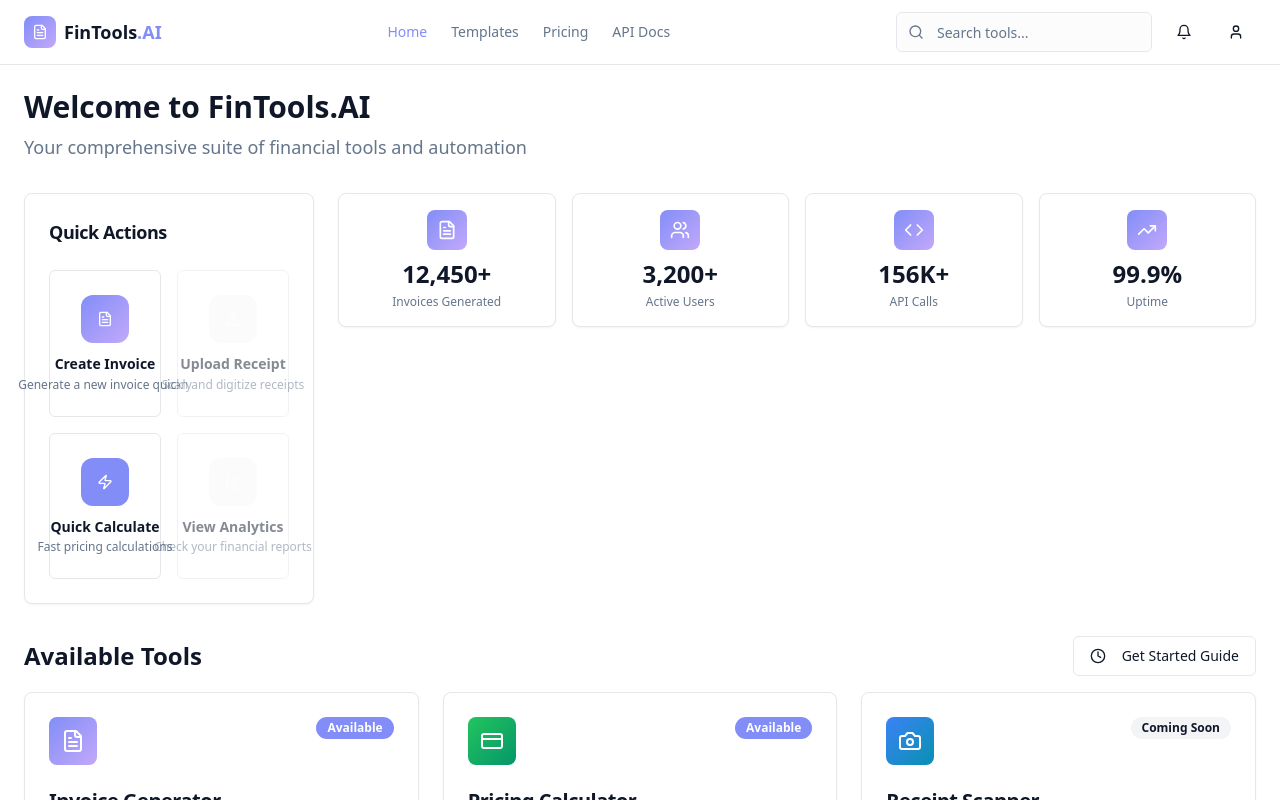
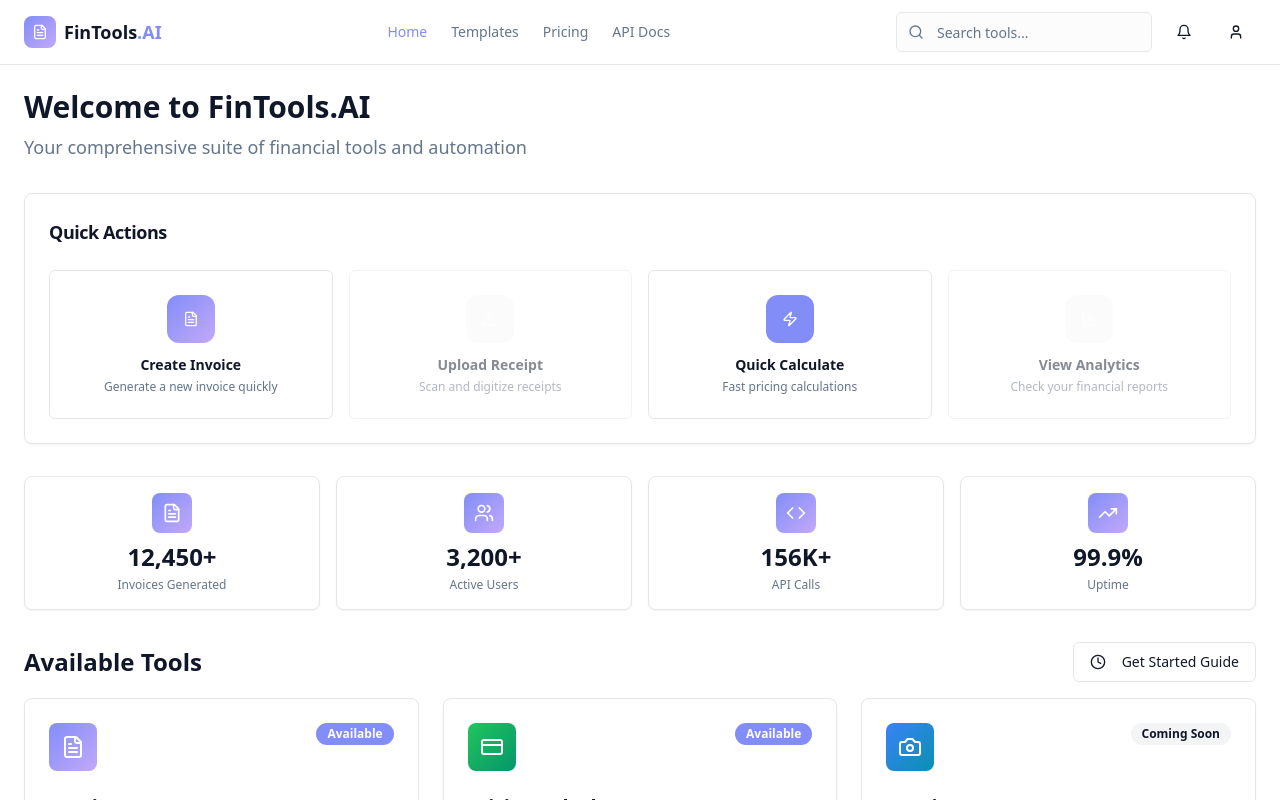
Before and after one commit to faisalghani12/vibe-invoice-forge, a React (Vite) app: page / in a window 1280 px wide. Shown: the top 800 px of the page. Built offline with nearby package versions, Linux system fonts and the light colour scheme; what @react-pdf/renderer would draw is missing.

Commit message:
Fix Quick Actions layout
Adjusted Quick Actions component to display below the main heading on web and in a row.

```diff
--- a/src/components/QuickActions.tsx
+++ b/src/components/QuickActions.tsx
@@ -46,26 +46,26 @@ export function QuickActions() {
         <CardTitle className="text-lg">Quick Actions</CardTitle>
       </CardHeader>
       <CardContent>
-        <div className="grid grid-cols-1 sm:grid-cols-2 gap-4">
+        <div className="grid grid-cols-2 lg:grid-cols-4 gap-3 lg:gap-4">
           {quickActions.map((action, index) => (
             <Button
               key={index}
               variant="outline"
-              className="h-auto p-6 flex flex-col items-center gap-3 hover:bg-muted/50 hover:border-primary/30 transition-all duration-200"
+              className="h-auto p-4 lg:p-6 flex flex-col items-center gap-2 lg:gap-3 hover:bg-muted/50 hover:border-primary/30 transition-all duration-200"
               onClick={action.action}
               disabled={action.disabled}
             >
-              <div className={`w-12 h-12 rounded-xl flex items-center justify-center text-white transition-all duration-200 ${
+              <div className={`w-10 h-10 lg:w-12 lg:h-12 rounded-xl flex items-center justify-center text-white transition-all duration-200 ${
                 action.variant === 'primary' ? 'bg-primary-gradient' :
                 action.variant === 'secondary' ? 'bg-secondary' :
                 action.variant === 'accent' ? 'bg-accent' :
                 'bg-muted'
               } ${action.disabled ? 'opacity-50' : 'hover:scale-110'}`}>
-                <action.icon className="w-6 h-6" />
+                <action.icon className="w-5 h-5 lg:w-6 lg:h-6" />
               </div>
               <div className="text-center space-y-1">
-                <div className="font-semibold text-sm leading-tight">{action.title}</div>
-                <div className="text-xs text-muted-foreground leading-tight">{action.description}</div>
+                <div className="font-semibold text-xs lg:text-sm leading-tight">{action.title}</div>
+                <div className="text-xs text-muted-foreground leading-tight hidden lg:block">{action.description}</div>
               </div>
             </Button>
           ))}
--- a/src/pages/Index.tsx
+++ b/src/pages/Index.tsx
@@ -131,12 +131,10 @@ const Index = () => {
         </p>
       </div>
 
-      {/* Quick Actions & Stats Grid */}
-      <div className="grid grid-cols-1 lg:grid-cols-4 gap-6">
-        <div className="lg:col-span-1">
+      {/* Quick Actions */}
       <QuickActions />
-        </div>
-        <div className="lg:col-span-3">
+
+      {/* Stats Grid */}
       <div className="grid grid-cols-2 lg:grid-cols-4 gap-4">
         {stats.map((stat, index) => (
           <Card key={index} className="text-center">
@@ -153,8 +151,6 @@ const Index = () => {
             </CardContent>
           </Card>
         ))}
-          </div>
-        </div>
       </div>
 
       {/* Tools Grid */}
```
Lines whose indentation alone changed are shown as unchanged.
